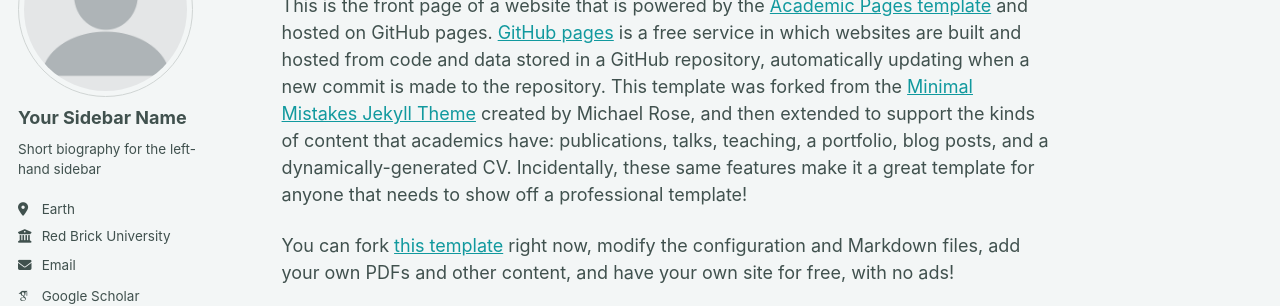
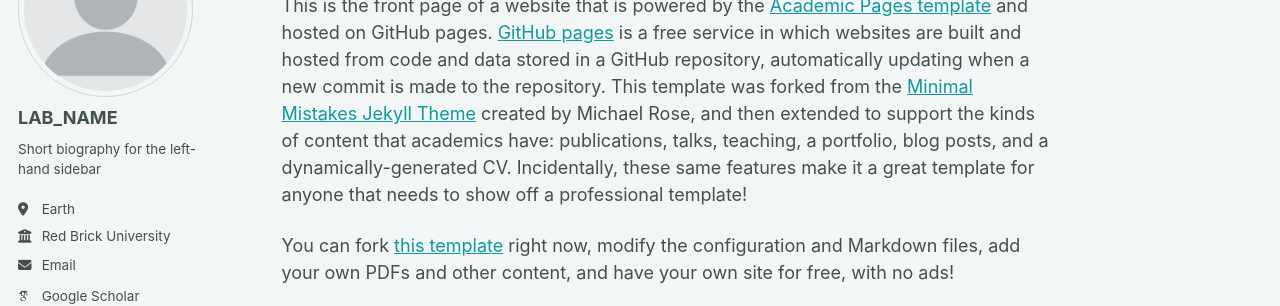
Before and after one commit to WildFire-ML/wildfire-ml.github.io, a Jekyll site: the page built from _pages/about.md, in a window 1280 px wide. Shown: the part 179-485 px from the top of the page. Built offline with Jekyll 4.4.1, drawn with Linux system fonts in a browser that asks for light colours; some web fonts are replaced; a script bundle is joined from its source files by our own code; library files that are not in the unit come from our copies.

Commit message:
Update _config.yml

```diff
--- a/_config.yml
+++ b/_config.yml
@@ -24,7 +24,7 @@
 author:
   # Biographic information
   avatar           : "profile.png"
-  name             : "Your Sidebar Name"
+  name             : "LAB_NAME"
   pronouns         : # example: "she/her"
   bio              : "Short biography for the left-hand sidebar"
   location         : "Earth"
```
